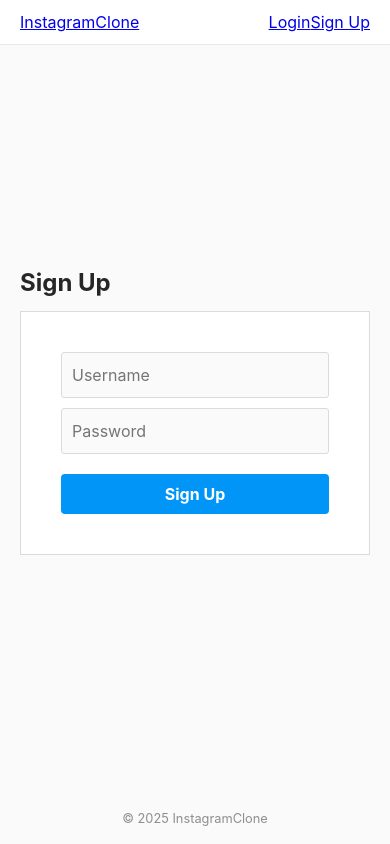
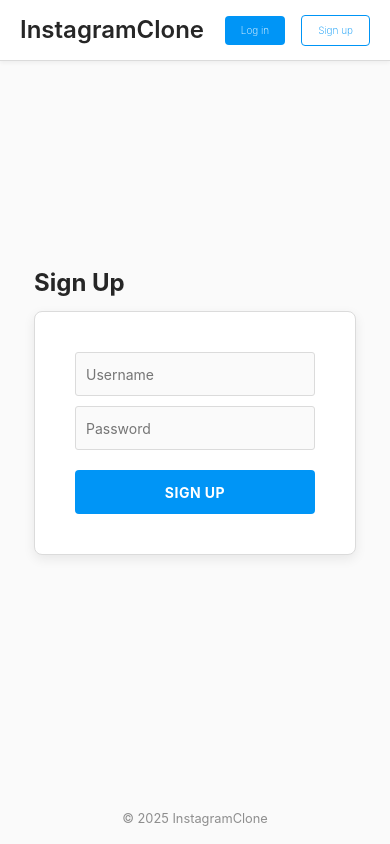
Before and after one commit to Cumutoni12/InstagramClone, a React app in the folder frontend/: page /signup in a window 390 px wide. Built offline with nearby package versions, Linux system fonts and the light colour scheme; no server answers; the HTML template or start-up script is replaced by a standard one.

Commit message:
Enhance UI components with improved styles, animations, and responsiveness across various forms and modals

```diff
--- a/frontend/src/App.css
+++ b/frontend/src/App.css
@@ -60,16 +60,3 @@ body {
 .user-controls span {
   font-weight: bold;
 }
-
-.logout-button {
-  background: none;
-  border: none;
-  color: #0095f6;
-  cursor: pointer;
-  padding: 0;
-  margin: 0;
-  font-weight: bold;
-}
-.logout-button:hover {
-  text-decoration: underline;
-}
--- a/frontend/src/components/AuthForm.css
+++ b/frontend/src/components/AuthForm.css
@@ -7,6 +7,9 @@
   text-align: center;
   padding: 40px;
   box-sizing: border-box; /* include padding and border in element's total width */
+  box-shadow: 0 4px 12px rgba(0, 0, 0, 0.08);
+  border-radius: 8px;
+  animation: slideUp 0.3s ease-out;
 }
 
 .auth-form h2 {
@@ -28,6 +31,16 @@
     /* include padding and border in element's total width*/;
   background-color: #fafafa;
   color: #262626;
+  height: 44px;
+  transition: all 0.2s ease;
+  font-size: 14px;
+}
+
+.auth-form input:focus {
+  border-color: #0095f6;
+  box-shadow: 0 0 0 2px rgba(0, 149, 246, 0.2);
+  outline: none;
+  background-color: white;
 }
 
 .auth-form button {
@@ -41,10 +54,18 @@
   cursor: pointer;
   margin-top: 10px;
   transition: background-color 0.2s ease in-out;
+  height: 44px;
+  font-size: 14px;
+  letter-spacing: 0.5px;
+  text-transform: uppercase;
 }
 
 .auth-form button:hover:not(:disabled) {
   background-color: #0078d7;
+}
+
+.auth-form button:active:not(:disabled) {
+  transform: scale(0.98);
 }
 
 .auth-form button:disabled {
@@ -86,3 +107,14 @@
 .auth-switch .switch-button:hover {
   text-decoration: underline;
 }
+
+@keyframes slideUp {
+  from {
+    opacity: 0;
+    transform: translateY(20px);
+  }
+  to {
+    opacity: 1;
+    transform: translateY(0);
+  }
+}
--- a/frontend/src/components/CommentsModal.css
+++ b/frontend/src/components/CommentsModal.css
@@ -9,6 +9,8 @@
   justify-content: center;
   align-items: center;
   z-index: 1000; /* Above other content */
+  animation: fadeIn 0.2s ease-out;
+  backdrop-filter: blur(4px);
 }
 
 .modal-content {
@@ -22,6 +24,8 @@
   position: relative;
   display: flex;
   flex-direction: column;
+  animation: scaleIn 0.2s ease-out;
+  box-shadow: 0 8px 24px rgba(0, 0, 0, 0.15);
 }
 
 .modal-close {
@@ -48,6 +52,13 @@
 .comment-item {
   margin-bottom: 10px;
   line-height: 1.4;
+  padding: 12px 0;
+  border-bottom: 1px solid #efefef;
+  transition: background-color 0.2s ease;
+}
+
+.comment-item:hover {
+  background-color: #fafafa;
 }
 
 .comment-item .comment-author {
@@ -66,14 +77,22 @@
   gap: 10px;
   border-top: 1px solid #dbdbdb; /* Separator */
   padding-top: 15px;
+  position: sticky;
+  bottom: 0;
+  background: white;
+  padding: 16px;
+  box-shadow: 0 -2px 10px rgba(0, 0, 0, 0.05);
 }
 
 .add-comment-form input[type="text"] {
   flex-grow: 1; /* Input takes most space */
   padding: 8px;
   border: 1px solid #dbdbdb;
-  border-radius: 3px;
+  border-radius: 20px;
   font-size: 0.9rem;
+  height: 40px;
+  padding: 0 16px;
+  transition: all 0.2s ease;
 }
 
 .add-comment-form button {
@@ -92,3 +111,23 @@
   color: #8e8e8e;
   font-size: 0.9rem;
 }
+
+@keyframes fadeIn {
+  from {
+    opacity: 0;
+  }
+  to {
+    opacity: 1;
+  }
+}
+
+@keyframes scaleIn {
+  from {
+    opacity: 0;
+    transform: scale(0.95);
+  }
+  to {
+    opacity: 1;
+    transform: scale(1);
+  }
+}
--- a/frontend/src/components/CreatePostForm.css
+++ b/frontend/src/components/CreatePostForm.css
@@ -4,6 +4,9 @@
   margin: 40px auto; /* Center and add space */
   padding: 20px;
   max-width: 600px;
+  box-shadow: 0 4px 12px rgba(0, 0, 0, 0.08);
+  border-radius: 8px;
+  transition: transform 0.2s ease;
 }
 
 .create-post-container h3 {
@@ -23,6 +26,7 @@
   display: flex;
   flex-direction: column;
   gap: 5px;
+  position: relative;
 }
 
 .create-post-form label {
@@ -37,10 +41,19 @@
   border: 1px solid #dbdbdb;
   border-radius: 3px;
   background-color: #fafafa;
-  font-size: 1rem;
+  font-size: 14px;
   font-family: inherit; /* Use app font */
   width: 100%;
   box-sizing: border-box;
+  min-height: 40px;
+  transition: border-color 0.2s ease, box-shadow 0.2s ease;
+}
+
+.create-post-form input[type="text"]:focus,
+.create-post-form textarea:focus {
+  border-color: #0095f6;
+  box-shadow: 0 0 0 2px rgba(0, 149, 246, 0.2);
+  outline: none;
 }
 
 .create-post-form button {
@@ -53,11 +66,18 @@
   border-radius: 4px;
   font-weight: bold;
   cursor: pointer;
-  transition: background-color 0.2s ease-in-out;
+  transition: background-color 0.2s ease, transform 0.1s ease;
+  height: 36px;
+  font-size: 14px;
+  letter-spacing: 0.5px;
 }
 
 .create-post-form button:hover:not(:disabled) {
   background-color: #0078d7;
+}
+
+.create-post-form button:active:not(:disabled) {
+  transform: scale(0.98);
 }
 
 .create-post-form button:disabled {
--- a/frontend/src/components/Header.css
+++ b/frontend/src/components/Header.css
@@ -1,11 +1,12 @@
 .app-header {
   background-color: #ffffff;
-  border-bottom: 1px solid #eaeaea;
-  padding: 10px 0;
+  border-bottom: 1px solid #dbdbdb;
+  padding: 12px 0;
   position: fixed; /* keep header visible */
   top: 0;
   z-index: 100;
   width: 100%;
+  box-shadow: 0 2px 4px rgba(0, 0, 0, 0.05);
 }
 
 .app-header h1 {
@@ -17,9 +18,106 @@
 /*add flexbox to header container here*/
 .app-header .container {
   display: flex;
-  justify-content: center; /* center for now*/
+  justify-content: space-between;
   align-items: center;
-  max-width: 935px;
+  max-width: 975px;
   margin: 0 auto;
   padding: 0 20px;
 }
+
+.site-title {
+  color: #262626;
+  text-decoration: none;
+  font-size: 24px;
+  font-weight: 600;
+  font-family: "Instagram Sans", -apple-system, BlinkMacSystemFont, sans-serif;
+}
+
+.user-controls {
+  display: flex;
+  align-items: center;
+  gap: 20px;
+}
+
+.nav-link {
+  color: #262626;
+  text-decoration: none;
+  font-size: 24px;
+  display: flex;
+  align-items: center;
+  transition: opacity 0.2s ease;
+}
+
+.nav-link:hover {
+  opacity: 0.7;
+}
+
+.header-username {
+  color: #262626;
+  font-size: 22px;
+  font-weight:500;
+}
+
+.logout-button {
+  background: transparent;
+  border: 1px solid #0095f6;
+  color: #0095f6;
+  font-size: 14px;
+  font-weight: 600;
+  cursor: pointer;
+  padding: 5px 10px;
+  border-radius: 4px;
+  transition: background-color 0.2s ease;
+}
+
+.logout-button:hover {
+  background-color: rgba(0, 149, 246, 0.1);
+  text-decoration: none;
+}
+
+.auth-links {
+  display: flex;
+  align-items: center;
+  gap: 16px;
+}
+
+.auth-links .nav-link {
+  font-size: 10px;
+  font-weight: 200;
+  padding: 7px 16px;
+  border-radius: 4px;
+}
+
+.auth-links .nav-link:first-child {
+  background-color: #0095f6;
+  color: white;
+}
+
+.auth-links .nav-link:last-child {
+  border: 1px solid #0095f6;
+  color: #0095f6;
+}
+
+.auth-links .nav-link:first-child:hover {
+  background-color: #1877f2;
+  opacity: 1;
+}
+
+.auth-links .nav-link:last-child:hover {
+  background-color: rgba(0, 149, 246, 0.1);
+  opacity: 1;
+}
+
+@media (max-width: 640px) {
+  .username {
+    display: none;
+  }
+
+  .user-controls {
+    gap: 15px;
+  }
+
+  .nav-link {
+    font-size: 22px;
+  }
+}
--- a/frontend/src/components/Header.jsx
+++ b/frontend/src/components/Header.jsx
@@ -1,6 +1,6 @@
 import { Link } from "react-router-dom";
 import { useAuth } from "../context/AuthContext";
-import "./header.css";
+import "./Header.css";
 
 function Header() {
   const { user, isAuthenticated, logout } = useAuth();
@@ -18,12 +18,21 @@ function Header() {
           {isAuthenticated ? (
             <div className="user-controls">
               <Link to="/" className="nav-link">
-                🏠
+                <span role="img" aria-label="Home">
+                  🏠
+                </span>
+              </Link>
+              <Link to="/create" className="nav-link">
+                <span role="img" aria-label="Create post">
+                  ➕
+                </span>
               </Link>
               <Link to={`/profile/${user?.username}`} className="nav-link">
-                👤
+                <span role="img" aria-label="Profile">
+                  👤
+                </span>
               </Link>
-              <span className="username">Hello, {user?.username}!</span>
+              <span className="header-username">{user?.username}</span>
               <button onClick={logout} className="logout-button">
                 Logout
               </button>
@@ -31,10 +40,10 @@ function Header() {
           ) : (
             <div className="auth-links">
               <Link to="/login" className="nav-link">
-                Login
+                Log in
               </Link>
               <Link to="/signup" className="nav-link">
-                Sign Up
+                Sign up
               </Link>
             </div>
           )}
--- a/frontend/src/components/PostFeed.css
+++ b/frontend/src/components/PostFeed.css
@@ -1,10 +1,36 @@
 .post-feed {
-  padding-top: 40px; /* Space below header */
-  padding-bottom: 40px; /* Space above footer */
+  padding: 60px 0;
+  max-width: 600px;
+  min-width: 345px;
+  margin: 0 auto;
+  animation: fadeIn 0.3s ease-in;
 }
 
 .feed-message {
-   text-align: center;
-   margin-top: 50px;
-   color: #8e8e8e;
+  text-align: center;
+  margin: 80px 0;
+  color: #8e8e8e;
+  font-size: 16px;
+  line-height: 1.5;
+  background: white;
+  padding: 40px;
+  border-radius: 8px;
+  box-shadow: 0 2px 4px rgba(0, 0, 0, 0.05);
 }
+
+@keyframes fadeIn {
+  from {
+    opacity: 0;
+    transform: translateY(10px);
+  }
+  to {
+    opacity: 1;
+    transform: translateY(0);
+  }
+}
+
+@media (max-width: 600px) {
+  .post-feed {
+    padding: 40px 0;
+  }
+}
--- a/frontend/src/components/PostItem.css
+++ b/frontend/src/components/PostItem.css
@@ -5,12 +5,23 @@
   max-width: 600px; /* Instagram post width on web */
   margin-left: auto;
   margin-right: auto;
+  box-shadow: 0 1px 8px rgba(0, 0, 0, 0.05);
+  transition: transform 0.2s ease, box-shadow 0.2s ease;
+  animation: fadeIn 0.3s ease-out;
+}
+
+.post-item:hover {
+  transform: translateY(-1px);
+  box-shadow: 0 2px 12px rgba(0, 0, 0, 0.1);
 }
 
 .post-header {
   padding: 14px 16px;
   font-weight: bold;
   border-bottom: 1px solid #eee; /* Optional subtle border */
+  height: 60px;
+  display: flex;
+  align-items: center;
 }
 
 .post-image img {
@@ -18,6 +29,7 @@
   width: 100%;
   height: auto; /* Maintain aspect ratio */
   object-fit: cover; /* Cover the container */
+  transition: transform 0.3s ease;
 }
 
 .post-actions {
@@ -32,6 +44,22 @@
   cursor: pointer;
   padding: 0;
   font-size: 1.5rem; /* Icon size placeholder */
+  width: 40px;
+  height: 40px;
+  border-radius: 50%;
+  transition: all 0.2s ease;
+  display: flex;
+  align-items: center;
+  justify-content: center;
+}
+
+.action-button:hover {
+  background-color: rgba(0, 0, 0, 0.05);
+  transform: scale(1.1);
+}
+
+.action-button:active {
+  transform: scale(0.95);
 }
 
 .post-likes {
@@ -79,3 +107,28 @@
 .like-button span {
   line-height: 1; /* Prevents extra space */
 }
+
+.like-button.liked {
+  animation: likeAnimation 0.3s ease;
+}
+
+@keyframes likeAnimation {
+  0%,
+  100% {
+    transform: scale(1);
+  }
+  50% {
+    transform: scale(1.2);
+  }
+}
+
+@keyframes fadeIn {
+  from {
+    opacity: 0;
+    transform: translateY(10px);
+  }
+  to {
+    opacity: 1;
+    transform: translateY(0);
+  }
+}
```
Also changed, not shown: 1 other file (tests, documents, lock files or other folders).
